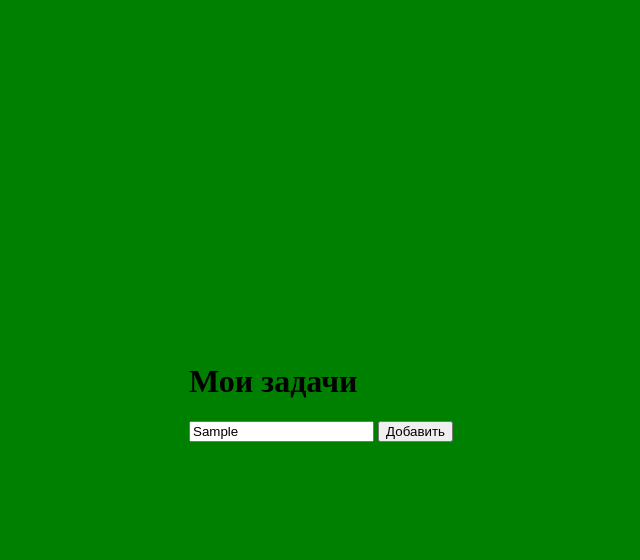
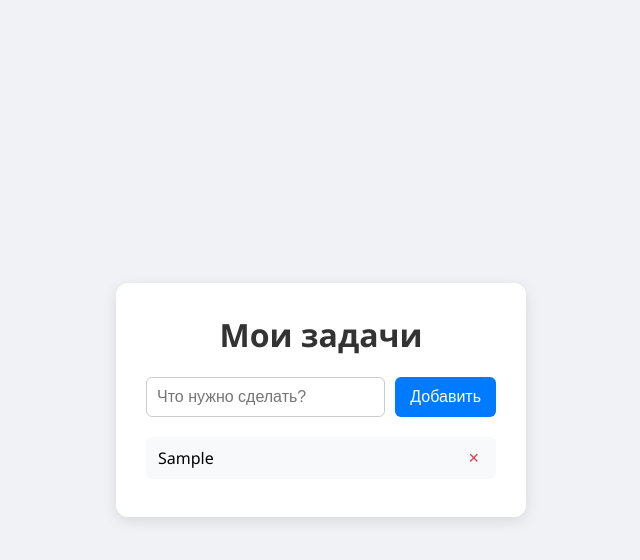
Before and after one commit to Akyllla/Akyllla.github.io, a plain HTML site: page index.html in a window 1280 px wide. Both pictures are taken after typing "Sample" into the empty fields and a click on the button "Добавить". Shown: the whole page, without its empty margins (319-959 px from the left). Drawn offline with Linux system fonts and the light colour scheme.

Commit message:
Add files via upload

```diff
--- a/main.css
+++ b/main.css
@@ -1,6 +1,7 @@
 /* Базовые стили и центрирование */
 body {
-    background-color: green;
+    font-family: 'Segoe UI', Tahoma, Geneva, Verdana, sans-serif;
+    background-color: #f0f2f5;
     margin: 0;
     padding: 0;
     display: flex;
@@ -8,3 +9,92 @@ body {
     align-items: center;
     height: 100vh;
 }
+
+/* Контейнер приложения */
+.container {
+    background: #ffffff;
+    padding: 30px;
+    border-radius: 12px;
+    box-shadow: 0 4px 15px rgba(0, 0, 0, 0.1);
+    width: 350px;
+}
+
+h1 {
+    margin-top: 0;
+    color: #333;
+    text-align: center;
+}
+
+/* Поле ввода и кнопка */
+.input-group {
+    display: flex;
+    gap: 10px;
+    margin-bottom: 20px;
+}
+
+input {
+    flex: 1;
+    padding: 10px;
+    border: 1px solid #ccc;
+    border-radius: 6px;
+    font-size: 16px;
+    outline: none;
+    transition: border-color 0.2s;
+}
+
+input:focus {
+    border-color: #007bff;
+}
+
+button {
+    padding: 10px 15px;
+    background-color: #007bff;
+    color: white;
+    border: none;
+    border-radius: 6px;
+    cursor: pointer;
+    font-size: 16px;
+    transition: background-color 0.2s;
+}
+
+button:hover {
+    background-color: #0056b3;
+}
+
+/* Список задач */
+ul {
+    list-style-type: none;
+    padding: 0;
+    margin: 0;
+}
+
+li {
+    background: #f8f9fa;
+    padding: 10px 12px;
+    margin-bottom: 8px;
+    border-radius: 6px;
+    display: flex;
+    justify-content: space-between;
+    align-items: center;
+    word-break: break-all;
+    transition: background 0.2s;
+}
+
+li:hover {
+    background: #e9ecef;
+}
+
+/* Кнопка удаления задачи */
+.delete-btn {
+    background: none;
+    border: none;
+    color: #dc3545;
+    cursor: pointer;
+    font-size: 18px;
+    padding: 0 5px;
+}
+
+.delete-btn:hover {
+    color: #a71d2a;
+    background: none;
+}
--- a/udftd.js
+++ b/udftd.js
@@ -1,4 +1,48 @@
-window.onload = function()
-{
-    console.log("Hello");
+// Находим нужные элементы на странице
+const taskInput = document.getElementById('taskInput');
+const addTaskBtn = document.getElementById('addTaskBtn');
+const taskList = document.getElementById('taskList');
+
+// Функция добавления новой задачи
+function addTask() {
+    const taskText = taskInput.value.trim();
+
+    // Проверяем, чтобы поле не было пустым
+    if (taskText === '') {
+        alert('Пожалуйста, введите текст задачи!');
+        return;
+    }
+
+    // Создаем элемент списка (li)
+    const li = document.createElement('li');
+    li.textContent = taskText;
+
+    // Создаем кнопку удаления для этой задачи
+    const deleteBtn = document.createElement('button');
+    deleteBtn.textContent = '×';
+    deleteBtn.classList.add('delete-btn');
+
+    // При клике на крестик — удаляем элемент li
+    deleteBtn.addEventListener('click', function() {
+        li.remove();
+    });
+
+    // Добавляем кнопку удаления внутрь li
+    li.appendChild(deleteBtn);
+
+    // Добавляем готовый li в общий список задач (ul)
+    taskList.appendChild(li);
+
+    // Очищаем поле ввода
+    taskInput.value = '';
 }
+
+// Добавляем задачу по клику на кнопку
+addTaskBtn.addEventListener('click', addTask);
+
+// Добавляем задачу по нажатию клавиши "Enter" в поле ввода
+taskInput.addEventListener('keypress', function(event) {
+    if (event.key === 'Enter') {
+        addTask();
+    }
+});
```
Also changed, not shown: index.html (line endings or trailing spaces).
